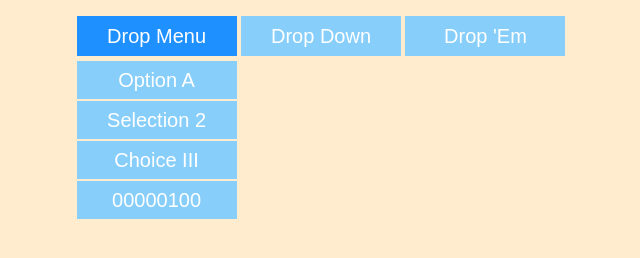
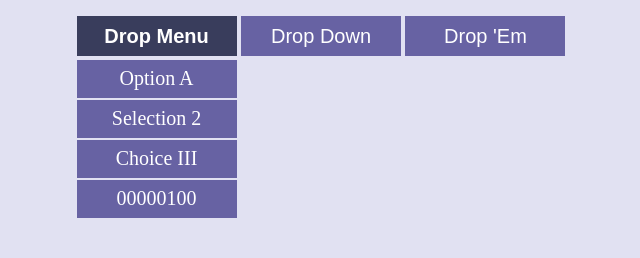
Before and after one commit to benroaman/widgets, a plain HTML site: page dropmenu/jsdropdown.html in a window 1280 px wide. Both pictures are taken after a click on the button "Drop Menu". Shown: the whole page, without its empty margins (319-959 px from the left). Drawn offline with Linux system fonts and the light colour scheme.

Commit message:
added transitions to dropmenu and modal, restyled dropmenu

```diff
--- a/dropmenu/jsdropdown.css
+++ b/dropmenu/jsdropdown.css
@@ -2,11 +2,11 @@
   margin: 0;
   padding: 0;
   border: none;
-  font-family: sans-serif;
+  font-family: ormont, 'avenir next', sans-serif;
 }
 
 body {
-  background: blanchedalmond;
+  background: #e1e1f2;
   text-align: center;
 }
 
@@ -25,42 +25,46 @@ button:focus {
   width: 100%;
   font-size: 1.25em;
   height: 2em;
-  background: lightskyblue;
+  background: #6762a3;
   color: white;
+  -webkit-transition: all .125s;
 }
 
 .dropmenu-activate:hover {
-  background: dodgerblue;
+  background: #393d5c;
 }
 
 .dropmenu-content {
   width: 10em;
   position: absolute;
-  top: 2.7em;
+  top: 3em;
   visibility: hidden;
+  opacity: 0;
+  -webkit-transition: all .2s;
 }
 
 .dropmenu-option {
+  font-family: quicksand, 'avenir next';
   width: 100%;
   font-size: 1.25em;
   height: 2em;
-  background: lightskyblue;
+  background: #6762a3;
   color: white;
-  border-top: .1em solid blanchedalmond;
+  border-top: .1em solid #e1e1f2;
+  -webkit-transition: all .125s;
 }
 
 .dropmenu-option:hover {
-  background: dodgerblue;
-}
-
-.dropmenu-sub-content {
-  visibility: visible;
+  background: #393d5c;
 }
 
 .visible + .dropmenu-content {
   visibility: visible;
+  opacity: 1;
+  top: 2.6em;
 }
 
 .visible {
-  background: dodgerblue;
+  background: #393d5c;
+  font-weight: bold;
 }
--- a/modal/modal.css
+++ b/modal/modal.css
@@ -26,7 +26,10 @@ body {
   width: 100%;
   height:100%;
   background: rgba(0, 0, 0, .6);
+  opacity: 0;
   visibility: hidden;
+
+  -webkit-transition: all 0.3s;
 }
 
 .modal-content {
@@ -73,5 +76,6 @@ body {
 }
 
 .visible {
+  opacity: 1;
   visibility: visible;
 }
```
Also changed, not shown: countdown_textarea/countdown_textarea.html (added, +8 -0 lines).
